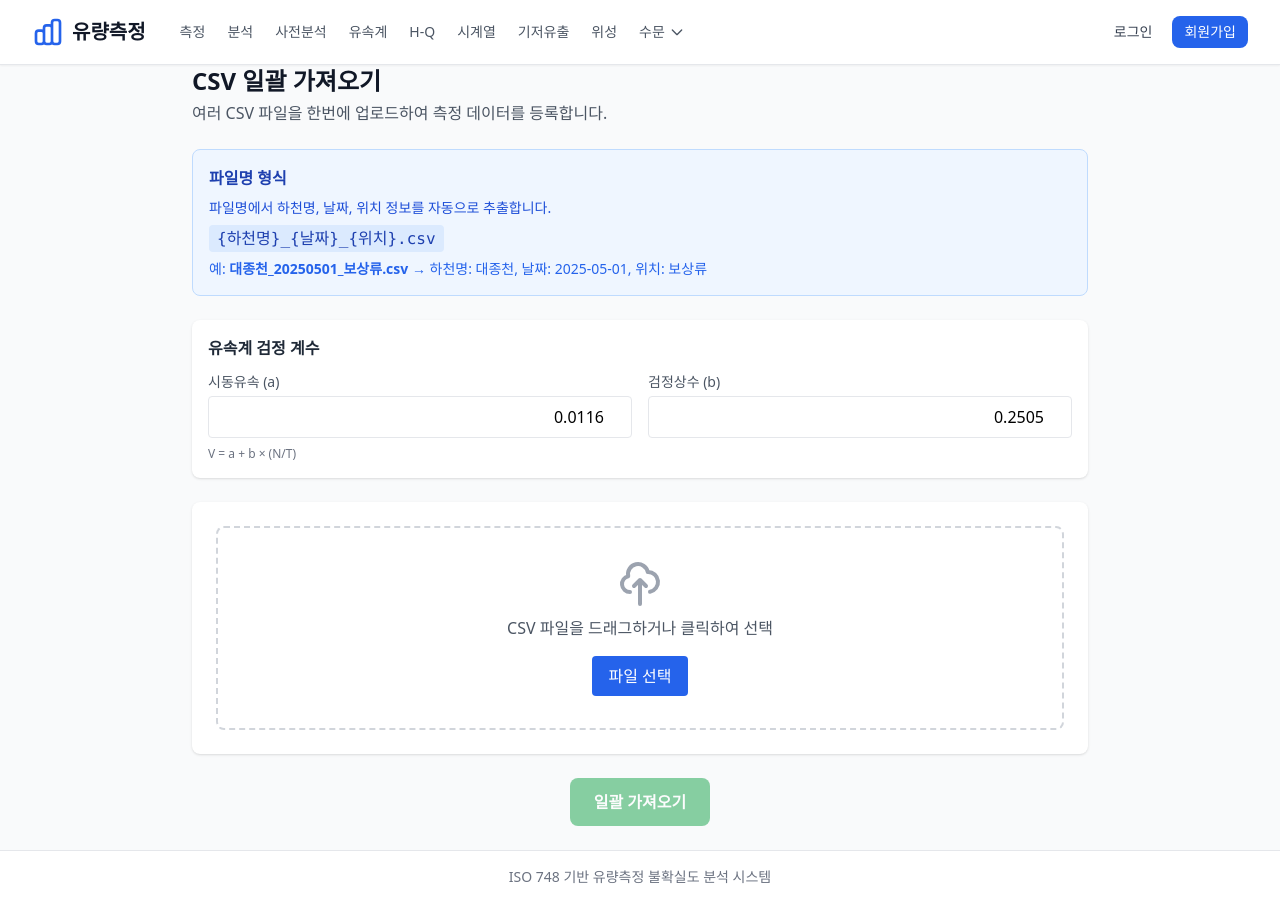
After one commit to randomwalk1225/reAA, a Django app: page /measurement/batch-import/ in a window 1280 px wide. The commit adds this page. Run offline with Django 5.2, Linux system fonts and the light colour scheme; some libraries are stand-ins or nearby versions.

Commit message:
feat: CSV 일괄 가져오기 기능 추가
- 여러 CSV 파일을 한번에 업로드하여 측정 데이터 등록
- 파일명에서 하천명, 날짜, 위치 정보 자동 추출
- 형식: {하천명}_{날짜}_{위치}.csv (예: 대종천_20250501_보상류.csv)
- 유량 계산 및 분석 결과 자동 저장
- 측정 관리 페이지에 일괄 가져오기 버튼 추가

🤖 Generated with [Claude Code](https://claude.com/claude-code)

Co-Authored-By: Claude Opus 4.5 <noreply@anthropic.com>

```diff
--- a/measurement/urls.py
+++ b/measurement/urls.py
@@ -82,4 +82,8 @@ urlpatterns = [
 
     # 데이터 임포트
     path('api/import/parquet/', views.api_parquet_import, name='api_parquet_import'),
+
+    # CSV 일괄 가져오기
+    path('batch-import/', views.batch_import, name='batch_import'),
+    path('api/import/csv-batch/', views.api_batch_import_csv, name='api_batch_import_csv'),
 ]
--- a/measurement/views.py
+++ b/measurement/views.py
@@ -2773,3 +2773,175 @@ def api_parquet_import(request):
 def analysis_summary_view(request):
     """분석결과표 페이지"""
     return render(request, 'measurement/analysis_summary.html')
+
+
+def batch_import(request):
+    """CSV 일괄 가져오기 페이지"""
+    return render(request, 'measurement/batch_import.html')
+
+
+@csrf_exempt
+@require_POST
+def api_batch_import_csv(request):
+    """CSV 일괄 가져오기 API
+
+    여러 CSV 파일을 받아서 각각 MeasurementSession으로 저장
+    파일명 형식: {하천명}_{날짜}_{위치}.csv (예: 대종천_20250501_보상류.csv)
+    """
+    from .models import MeasurementSession, Meter
+    import re
+
+    try:
+        files = request.FILES.getlist('files')
+        if not files:
+            return JsonResponse({'error': 'CSV 파일을 선택해주세요.'}, status=400)
+
+        # 유속계 정보 (기본값 또는 요청에서 받음)
+        calibration_a = float(request.POST.get('calibration_a', 0.0116))
+        calibration_b = float(request.POST.get('calibration_b', 0.2505))
+        calibration = {'a': calibration_a, 'b': calibration_b}
+
+        # 사용자/세션 식별
+        user = request.user if request.user.is_authenticated else None
+        session_key = request.session.session_key or ''
+        if not session_key and not user:
+            request.session.create()
+            session_key = request.session.session_key
+
+        results = []
+        errors = []
+
+        for file in files:
+            filename = file.name
+            try:
+                # 파일명에서 정보 파싱: 하천명_날짜_위치.csv
+                name_without_ext = filename.rsplit('.', 1)[0]
+                parts = name_without_ext.split('_')
+
+                river_name = ''
+                measurement_date = None
+                location = ''
+
+                if len(parts) >= 3:
+                    river_name = parts[0]  # 대종천
+                    date_str = parts[1]    # 20250501
+                    location = parts[2]    # 보상류
+
+                    # 날짜 파싱
+                    try:
+                        measurement_date = datetime.strptime(date_str, '%Y%m%d').date()
+                    except:
+                        pass
+                elif len(parts) == 2:
+                    # 날짜_위치 형식
+                    date_str = parts[0]
+                    location = parts[1]
+                    try:
+                        measurement_date = datetime.strptime(date_str, '%Y%m%d').date()
+                    except:
+                        pass
+
+                # station_name 생성
+                station_name = f"{river_name} {location}".strip() if river_name else location
+
+                # CSV 파싱
+                content = file.read().decode('utf-8-sig')
+                lines = content.strip().split('\n')
+
+                # 헤더 확인
+                start_index = 0
+                first_line = lines[0].split(',')
+                if not first_line[0].replace('.', '').replace('-', '').isdigit():
+                    start_index = 1
+
+                rows = []
+                for i, line in enumerate(lines[start_index:], 1):
+                    values = [v.strip() for v in line.split(',')]
+                    if len(values) < 2:
+                        continue
+
+                    distance = float(values[0]) if values[0] else 0
+                    depth = float(values[1]) if values[1] else 0
+
+                    # 측정법 자동 결정
+                    if depth == 0:
+                        method = 'LEW' if i == 1 else 'REW'
+                    elif depth < 0.6:
+                        method = '1'
+                    elif depth < 1.0:
+                        method = '2'
+                    else:
+                        method = '3'
+
+                    row = {
+                        'id': i,
+                        'distance': distance,
+                        'depth': depth,
+                        'method': method,
+                        'index_value': float(values[2]) if len(values) > 2 and values[2] else 1.0,
+                        'n_02d': float(values[3]) if len(values) > 3 and values[3] else None,
+                        't_02d': float(values[4]) if len(values) > 4 and values[4] else None,
+                        'n_06d': float(values[5]) if len(values) > 5 and values[5] else None,
+                        't_06d': float(values[6]) if len(values) > 6 and values[6] else None,
+                        'n_08d': float(values[7]) if len(values) > 7 and values[7] else None,
+                        't_08d': float(values[8]) if len(values) > 8 and values[8] else None,
+                    }
+                    rows.append(row)
+
+                if not rows:
+                    errors.append({'filename': filename, 'error': '유효한 데이터가 없습니다.'})
+                    continue
+
+                # 유량 계산
+                result_data = calculate_discharge(rows, calibration)
+
+                # MeasurementSession 생성
+                session = MeasurementSession.objects.create(
+                    user=user,
+                    session_key=session_key,
+                    station_name=station_name,
+                    measurement_date=measurement_date,
+                    rows_data=rows,
+                    calibration_data=calibration,
+                    setup_data={
+                        'river_name': river_name,
+                        'location': location,
+                        'source_file': filename,
+                        'final_discharge': result_data.get('discharge'),
+                        'final_uncertainty': result_data.get('uncertainty'),
+                        'final_avg_velocity': result_data.get('avg_velocity'),
+                    },
+                    estimated_discharge=result_data.get('discharge'),
+                    total_width=result_data.get('width'),
+                    max_depth=result_data.get('avg_depth'),
+                    total_area=result_data.get('area'),
+                )
+
+                # 분석 결과 계산 및 저장
+                session.calculate_analysis_results()
+                session.save()
+
+                results.append({
+                    'filename': filename,
+                    'session_id': session.pk,
+                    'station_name': station_name,
+                    'measurement_date': measurement_date.strftime('%Y-%m-%d') if measurement_date else None,
+                    'discharge': result_data.get('discharge'),
+                    'area': result_data.get('area'),
+                    'width': result_data.get('width'),
+                    'uncertainty': result_data.get('uncertainty'),
+                })
+
+            except Exception as e:
+                errors.append({'filename': filename, 'error': str(e)})
+
+        return JsonResponse({
+            'success': True,
+            'imported': len(results),
+            'failed': len(errors),
+            'results': results,
+            'errors': errors,
+        })
+
+    except Exception as e:
+        return JsonResponse({'error': str(e)}, status=500)
--- /dev/null
+++ b/templates/measurement/batch_import.html
@@ -0,0 +1,267 @@
+{% extends "base.html" %}
+
+{% block title %}CSV 일괄 가져오기 - 유량측정 시스템{% endblock %}
+
+{% block content %}
+<div class="max-w-4xl mx-auto" x-data="batchImport()">
+    <div class="mb-6">
+        <h1 class="text-2xl font-bold text-gray-900">CSV 일괄 가져오기</h1>
+        <p class="text-gray-600 mt-1">여러 CSV 파일을 한번에 업로드하여 측정 데이터를 등록합니다.</p>
+    </div>
+
+    <!-- 파일명 형식 안내 -->
+    <div class="bg-blue-50 border border-blue-200 rounded-lg p-4 mb-6">
+        <h3 class="font-semibold text-blue-800 mb-2">파일명 형식</h3>
+        <p class="text-blue-700 text-sm mb-2">
+            파일명에서 하천명, 날짜, 위치 정보를 자동으로 추출합니다.
+        </p>
+        <code class="bg-blue-100 px-2 py-1 rounded text-blue-800">
+            {하천명}_{날짜}_{위치}.csv
+        </code>
+        <p class="text-blue-600 text-sm mt-2">
+            예: <strong>대종천_20250501_보상류.csv</strong> → 하천명: 대종천, 날짜: 2025-05-01, 위치: 보상류
+        </p>
+    </div>
+
+    <!-- 유속계 설정 -->
+    <div class="bg-white rounded-lg shadow p-4 mb-6">
+        <h3 class="font-semibold text-gray-800 mb-3">유속계 검정 계수</h3>
+        <div class="grid grid-cols-2 gap-4">
+            <div>
+                <label class="block text-sm text-gray-600 mb-1">시동유속 (a)</label>
+                <input type="number" step="0.0001" x-model="calibration.a"
+                    class="w-full border rounded px-3 py-2 text-right">
+            </div>
+            <div>
+                <label class="block text-sm text-gray-600 mb-1">검정상수 (b)</label>
+                <input type="number" step="0.0001" x-model="calibration.b"
+                    class="w-full border rounded px-3 py-2 text-right">
+            </div>
+        </div>
+        <p class="text-gray-500 text-xs mt-2">V = a + b × (N/T)</p>
+    </div>
+
+    <!-- 파일 업로드 -->
+    <div class="bg-white rounded-lg shadow p-6 mb-6">
+        <div class="border-2 border-dashed border-gray-300 rounded-lg p-8 text-center"
+            :class="{'border-blue-500 bg-blue-50': isDragging}"
+            @dragover.prevent="isDragging = true"
+            @dragleave.prevent="isDragging = false"
+            @drop.prevent="handleDrop($event)">
+
+            <template x-if="files.length === 0">
+                <div>
+                    <svg class="mx-auto h-12 w-12 text-gray-400" fill="none" stroke="currentColor" viewBox="0 0 24 24">
+                        <path stroke-linecap="round" stroke-linejoin="round" stroke-width="2"
+                            d="M7 16a4 4 0 01-.88-7.903A5 5 0 1115.9 6L16 6a5 5 0 011 9.9M15 13l-3-3m0 0l-3 3m3-3v12"/>
+                    </svg>
+                    <p class="mt-2 text-gray-600">CSV 파일을 드래그하거나 클릭하여 선택</p>
+                    <input type="file" accept=".csv" multiple @change="handleFileSelect($event)"
+                        class="hidden" x-ref="fileInput">
+                    <button type="button" @click="$refs.fileInput.click()"
+                        class="mt-4 px-4 py-2 bg-blue-600 text-white rounded hover:bg-blue-700">
+                        파일 선택
+                    </button>
+                </div>
+            </template>
+
+            <template x-if="files.length > 0">
+                <div class="text-left">
+                    <div class="flex justify-between items-center mb-4">
+                        <span class="font-semibold text-gray-800">
+                            선택된 파일: <span x-text="files.length"></span>개
+                        </span>
+                        <button type="button" @click="clearFiles()"
+                            class="text-red-600 hover:text-red-800 text-sm">
+                            모두 제거
+                        </button>
+                    </div>
+                    <ul class="space-y-2 max-h-60 overflow-y-auto">
+                        <template x-for="(file, index) in files" :key="index">
+                            <li class="flex justify-between items-center bg-gray-50 px-3 py-2 rounded">
+                                <span class="text-sm text-gray-700" x-text="file.name"></span>
+                                <button type="button" @click="removeFile(index)"
+                                    class="text-gray-400 hover:text-red-600">
+                                    <svg class="w-4 h-4" fill="none" stroke="currentColor" viewBox="0 0 24 24">
+                                        <path stroke-linecap="round" stroke-linejoin="round" stroke-width="2" d="M6 18L18 6M6 6l12 12"/>
+                                    </svg>
+                                </button>
+                            </li>
+                        </template>
+                    </ul>
+                    <button type="button" @click="$refs.fileInput.click()"
+                        class="mt-4 text-blue-600 hover:text-blue-800 text-sm">
+                        + 파일 추가
+                    </button>
+                    <input type="file" accept=".csv" multiple @change="handleFileSelect($event)"
+                        class="hidden" x-ref="fileInput">
+                </div>
+            </template>
+        </div>
+    </div>
+
+    <!-- 업로드 버튼 -->
+    <div class="flex justify-center mb-6">
+        <button type="button" @click="uploadFiles()"
+            :disabled="files.length === 0 || isUploading"
+            class="px-6 py-3 bg-green-600 text-white rounded-lg font-semibold hover:bg-green-700 disabled:opacity-50 disabled:cursor-not-allowed flex items-center gap-2">
+            <template x-if="isUploading">
+                <svg class="animate-spin h-5 w-5" fill="none" viewBox="0 0 24 24">
+                    <circle class="opacity-25" cx="12" cy="12" r="10" stroke="currentColor" stroke-width="4"></circle>
+                    <path class="opacity-75" fill="currentColor" d="M4 12a8 8 0 018-8V0C5.373 0 0 5.373 0 12h4zm2 5.291A7.962 7.962 0 014 12H0c0 3.042 1.135 5.824 3 7.938l3-2.647z"></path>
+                </svg>
+            </template>
+            <span x-text="isUploading ? '처리 중...' : '일괄 가져오기'"></span>
+        </button>
+    </div>
+
+    <!-- 결과 표시 -->
+    <template x-if="result">
+        <div class="bg-white rounded-lg shadow p-6">
+            <h3 class="font-semibold text-gray-800 mb-4">처리 결과</h3>
+
+            <div class="flex gap-4 mb-4">
+                <div class="flex-1 bg-green-50 rounded p-3 text-center">
+                    <div class="text-2xl font-bold text-green-600" x-text="result.imported"></div>
+                    <div class="text-sm text-green-700">성공</div>
+                </div>
+                <div class="flex-1 bg-red-50 rounded p-3 text-center">
+                    <div class="text-2xl font-bold text-red-600" x-text="result.failed"></div>
+                    <div class="text-sm text-red-700">실패</div>
+                </div>
+            </div>
+
+            <!-- 성공 목록 -->
+            <template x-if="result.results && result.results.length > 0">
+                <div class="mb-4">
+                    <h4 class="font-medium text-gray-700 mb-2">가져온 측정 데이터</h4>
+                    <div class="overflow-x-auto">
+                        <table class="min-w-full text-sm">
+                            <thead class="bg-gray-50">
+                                <tr>
+                                    <th class="px-3 py-2 text-left">파일명</th>
+                                    <th class="px-3 py-2 text-left">관측소</th>
+                                    <th class="px-3 py-2 text-left">날짜</th>
+                                    <th class="px-3 py-2 text-right">유량 (m³/s)</th>
+                                    <th class="px-3 py-2 text-right">단면적 (m²)</th>
+                                    <th class="px-3 py-2 text-right">불확실도 (%)</th>
+                                </tr>
+                            </thead>
+                            <tbody>
+                                <template x-for="item in result.results" :key="item.session_id">
+                                    <tr class="border-t">
+                                        <td class="px-3 py-2" x-text="item.filename"></td>
+                                        <td class="px-3 py-2" x-text="item.station_name"></td>
+                                        <td class="px-3 py-2" x-text="item.measurement_date || '-'"></td>
+                                        <td class="px-3 py-2 text-right" x-text="item.discharge?.toFixed(3) || '-'"></td>
+                                        <td class="px-3 py-2 text-right" x-text="item.area?.toFixed(2) || '-'"></td>
+                                        <td class="px-3 py-2 text-right" x-text="item.uncertainty?.toFixed(2) || '-'"></td>
+                                    </tr>
+                                </template>
+                            </tbody>
+                        </table>
+                    </div>
+                </div>
+            </template>
+
+            <!-- 실패 목록 -->
+            <template x-if="result.errors && result.errors.length > 0">
+                <div>
+                    <h4 class="font-medium text-red-700 mb-2">오류 발생 파일</h4>
+                    <ul class="space-y-1">
+                        <template x-for="err in result.errors" :key="err.filename">
+                            <li class="text-sm text-red-600">
+                                <strong x-text="err.filename"></strong>: <span x-text="err.error"></span>
+                            </li>
+                        </template>
+                    </ul>
+                </div>
+            </template>
+
+            <!-- 분석결과표로 이동 -->
+            <div class="mt-6 flex gap-4 justify-center">
+                <a href="{% url 'measurement:analysis_summary' %}"
+                    class="px-4 py-2 bg-blue-600 text-white rounded hover:bg-blue-700">
+                    분석결과표 보기
+                </a>
+                <button type="button" @click="resetForm()"
+                    class="px-4 py-2 bg-gray-200 text-gray-700 rounded hover:bg-gray-300">
+                    새로 가져오기
+                </button>
+            </div>
+        </div>
+    </template>
+</div>
+
+<script>
+function batchImport() {
+    return {
+        files: [],
+        isDragging: false,
+        isUploading: false,
+        result: null,
+        calibration: {
+            a: 0.0116,
+            b: 0.2505
+        },
+
+        handleDrop(event) {
+            this.isDragging = false;
+            const droppedFiles = Array.from(event.dataTransfer.files).filter(f => f.name.endsWith('.csv'));
+            this.files = [...this.files, ...droppedFiles];
+        },
+
+        handleFileSelect(event) {
+            const selectedFiles = Array.from(event.target.files);
+            this.files = [...this.files, ...selectedFiles];
+            event.target.value = '';
+        },
+
+        removeFile(index) {
+            this.files.splice(index, 1);
+        },
+
+        clearFiles() {
+            this.files = [];
+        },
+
+        async uploadFiles() {
+            if (this.files.length === 0) return;
+
+            this.isUploading = true;
+            this.result = null;
+
+            const formData = new FormData();
+            this.files.forEach(file => {
+                formData.append('files', file);
+            });
+            formData.append('calibration_a', this.calibration.a);
+            formData.append('calibration_b', this.calibration.b);
+
+            try {
+                const response = await fetch('{% url "measurement:api_batch_import_csv" %}', {
+                    method: 'POST',
+                    body: formData
+                });
+                const data = await response.json();
+
+                if (data.error) {
+                    alert('오류: ' + data.error);
+                } else {
+                    this.result = data;
+                }
+            } catch (error) {
+                alert('업로드 중 오류가 발생했습니다: ' + error.message);
+            } finally {
+                this.isUploading = false;
+            }
+        },
+
+        resetForm() {
+            this.files = [];
+            this.result = null;
+        }
+    };
+}
+</script>
+{% endblock %}
```
Also changed, not shown: templates/measurement/list.html (+7 -1 lines).
